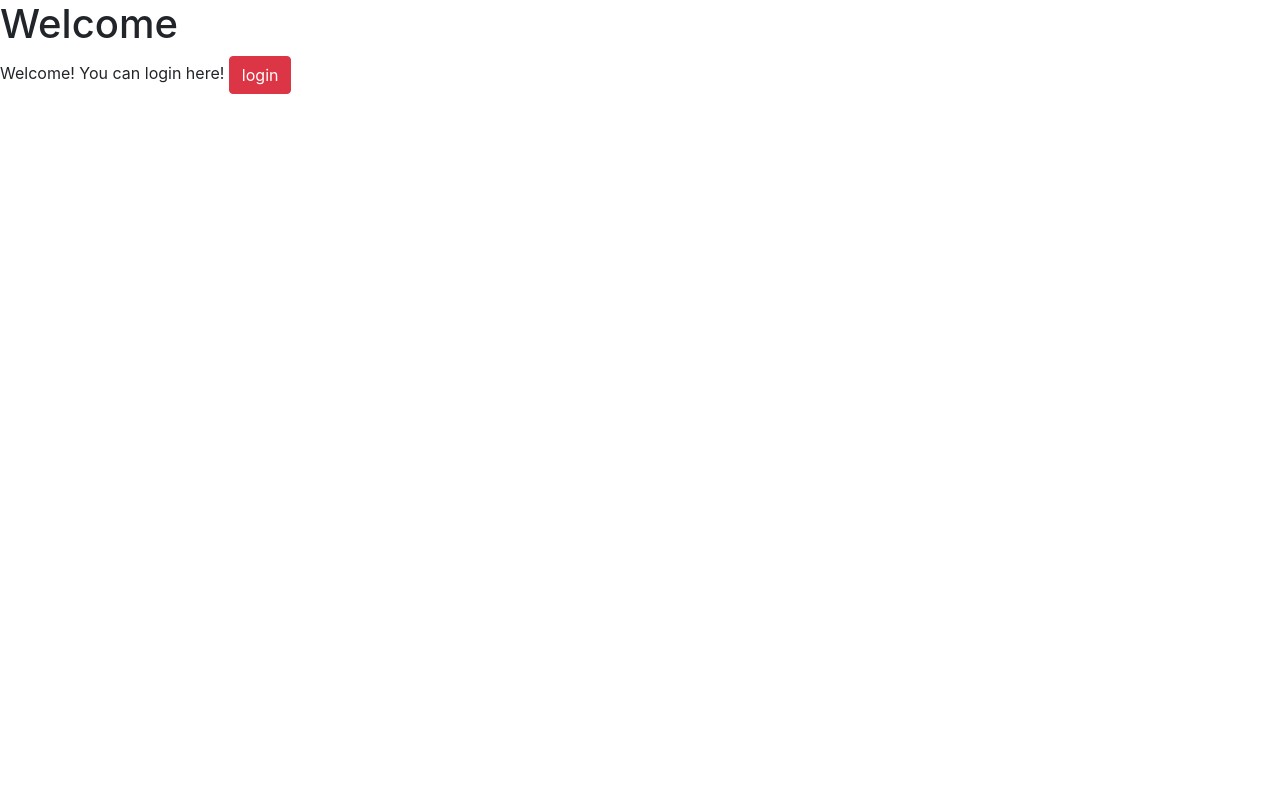
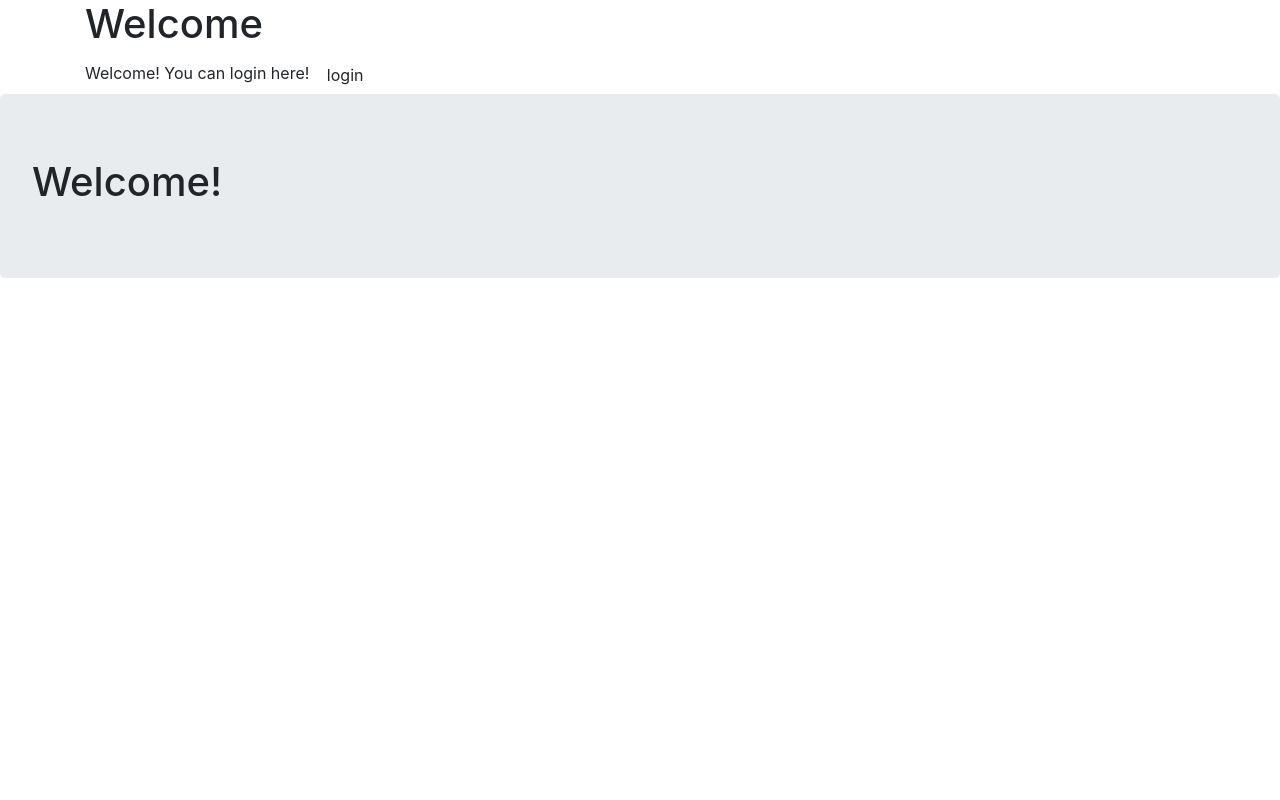
Before and after one commit to MartinMacharia/django-starter, a Django app: a page that uses accounts/templates/accounts/login.html in a window 1280 px wide. Run offline with Django 3.2, Linux system fonts and the light colour scheme; some libraries are stand-ins or nearby versions.

Commit message:
add jambotron example

```diff
--- a/accounts/templates/accounts/login.html
+++ b/accounts/templates/accounts/login.html
@@ -10,8 +10,13 @@
                        crossorigin="anonymous"></script>
      </head>
      <body>
-        <h1>Welcome</h1>
-        Welcome! You can login here!
-     <button class="btn btn-danger"type="button" name="button">login</button>
+            <div class="container">
+                <h1>Welcome</h1>
+                Welcome! You can login here!
+                <button class="btn btn-default"type="button" name="button">login</button>
+         </div>
+            <div class="jumbotron">
+                <h1>Welcome!</h1>
+            </div>
      </body>
 </html>
```
